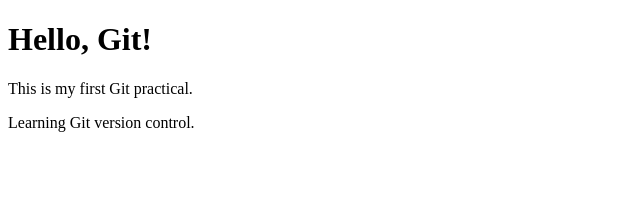
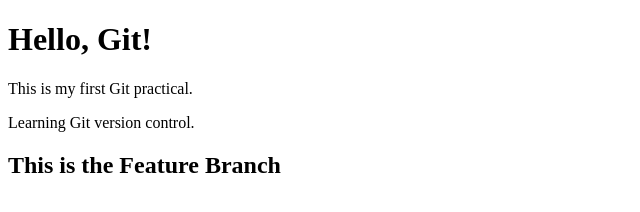
Before and after one commit to 123thakur4/Git-Practicals, a plain HTML site: page index.html in a window 1280 px wide. Shown: the whole page, without its empty margins (0-640 px from the left). Drawn offline with Linux system fonts and the light colour scheme.

Commit message:
Add feature branch heading

```diff
--- a/index.html
+++ b/index.html
@@ -7,5 +7,6 @@
     <h1>Hello, Git!</h1>
     <p>This is my first Git practical.</p>
      <p>Learning Git version control.</p>
+    <h2>This is the Feature Branch</h2>
 </body>
 </html>
```
